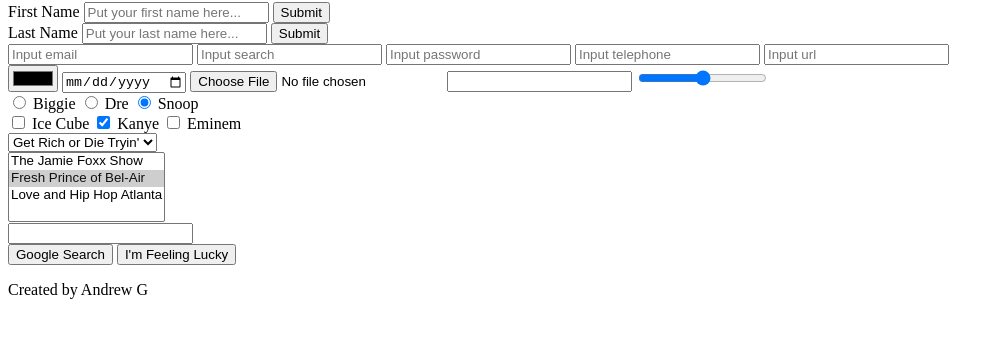
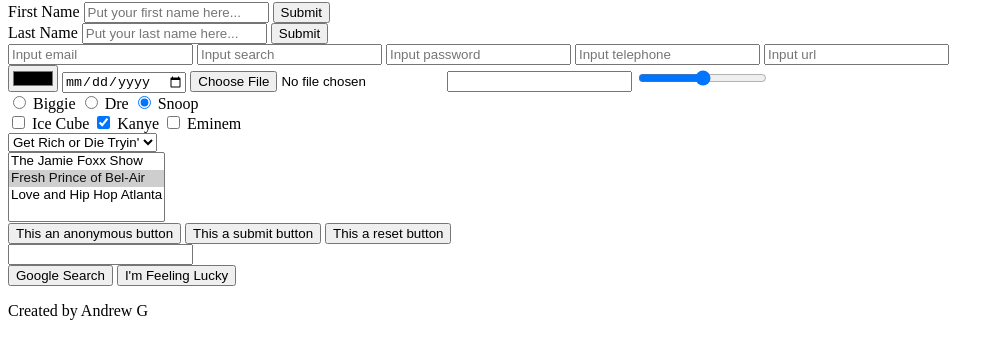
Before and after one commit to acgorospe17/html-exercise, a plain HTML site: page FormBasics.html in a window 1280 px wide. Shown: the part 78-436 px from the top of the page, without its empty margins (0-1004 px from the left). Drawn offline with Linux system fonts and the light colour scheme.

Commit message:
more buttons added

```diff
--- a/FormBasics.html
+++ b/FormBasics.html
@@ -60,6 +60,11 @@
               <option value="love_and_hip_hop_atlanta">Love and Hip Hop Atlanta</option>
             </select>
           </div>
+          <div>
+            <button type="button">This an anonymous button</button>
+            <button type="submit">This a submit button</button>
+            <button type="reset">This a reset button</button>
+          </div>
         </form>
       </main>
       <section>
```
